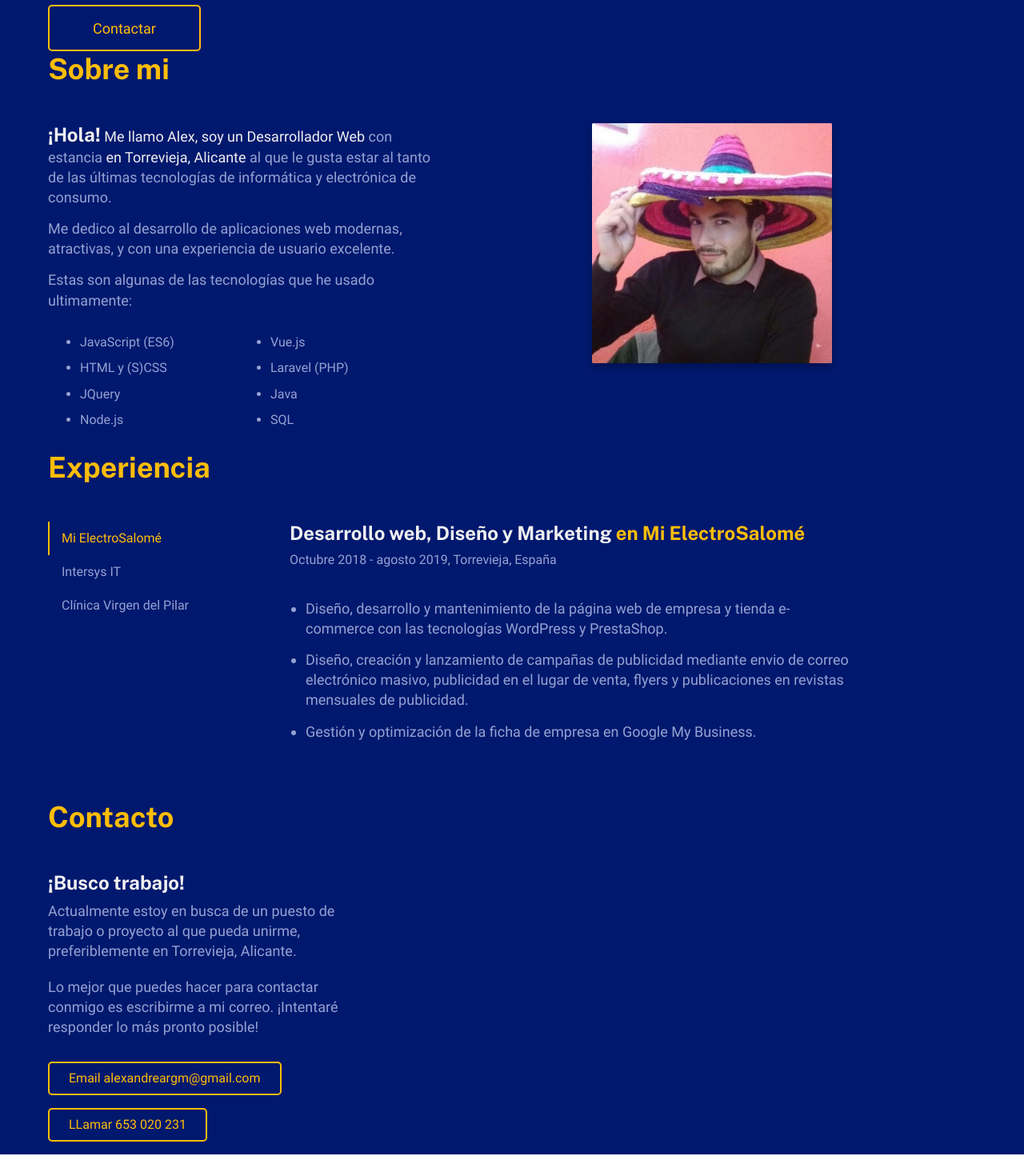
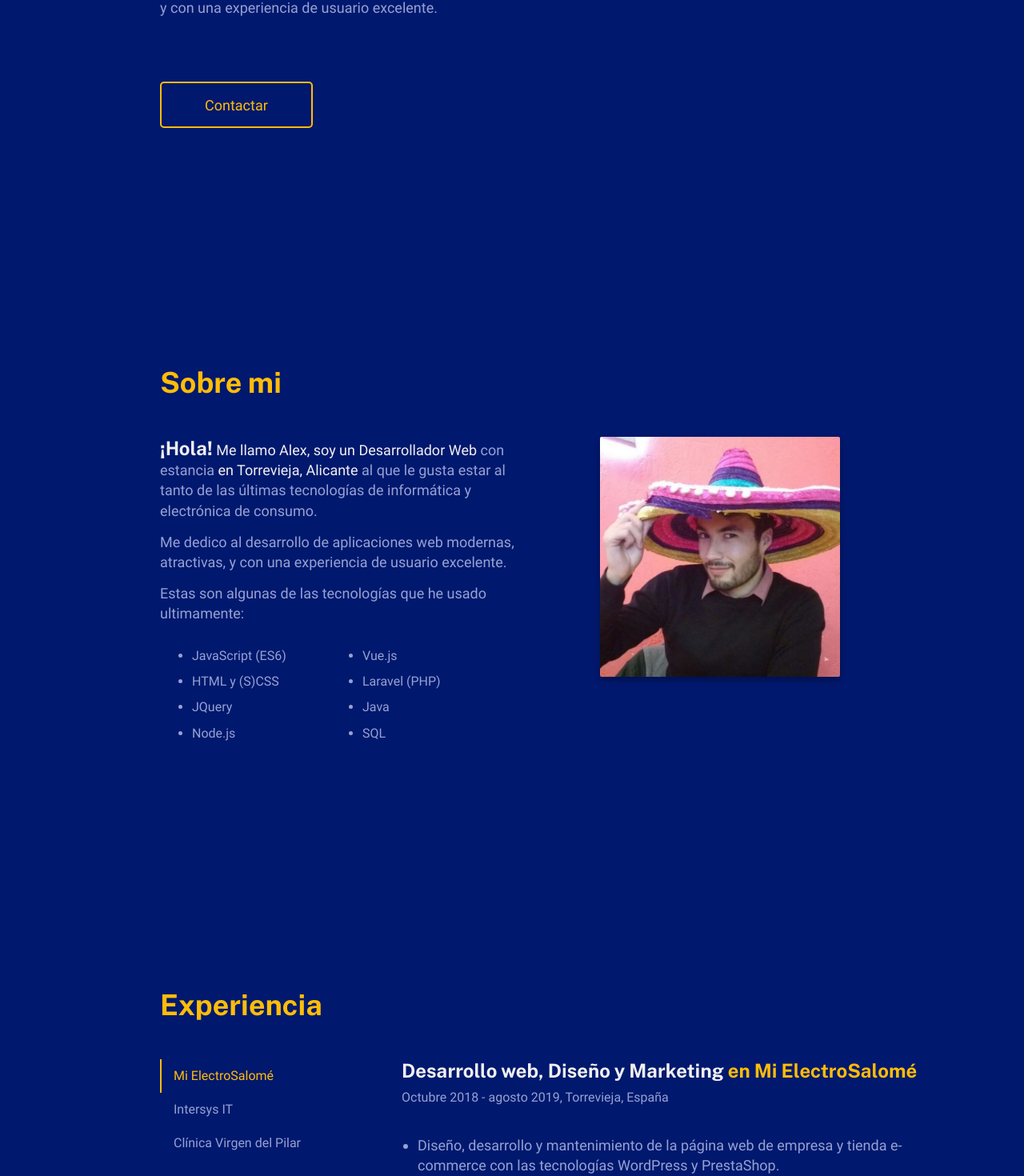
Before and after one commit to alexandreargm/portafolio, a Nuxt app: page / in a window 1280 px wide. Shown: the part 544-2014 px from the top of the page at 80% size. Before the commit the page ends 1987 px from the top, so only its background shows below. Built offline with nearby package versions, Linux system fonts and the light colour scheme.

Commit message:
fix paddings on contact.vue

```diff
--- a/components/AboutMe.vue
+++ b/components/AboutMe.vue
@@ -45,9 +45,7 @@
         </ul>
       </div>
       <div class="photo about-me__media">
-        <div class="photo__wrapper">
         <img src="/foto_perfil.jpg" alt="Foto de perfil" class="photo__image">
-        </div>
       </div>
     </div>
   </section>
@@ -70,7 +68,7 @@
     flex: 1 0 100%;
   }
   &__body {
-    max-width: 50em;
+    max-width: 45em;
   }
   &__title {
     margin-bottom: 1.3em;
@@ -81,34 +79,38 @@
   &__skills-list {
     padding-top: 1.5rem;
   }
-  &__media {
-    width: 70%;
-    max-width: 30rem;
-    margin: 4rem auto 0;
-    @media screen and (min-width: $tablet-landscape ) {
-      margin-top: 0;
-    }
-  }
-}
-
   .skills-list {
     column-count: 2;
     &__item {
       margin-bottom: 1rem;
     }
   }
-
+  &__media {
+    display: flex;
+    height: 100%;
+    justify-content: center;
+    margin-top: 4rem;
+    @media screen and (min-width: $tablet-portrait) {
+      justify-content: left;
+      @include indent(1, var(--column-count), $tablet-portrait-rem);
+    }
+    @media screen and (min-width: $tablet-landscape) {
+      margin-top: 0;
+      @include indent(1, var(--column-count), $tablet-landscape-rem);
+    }
+    @media screen and (min-width: $laptop) {
+      @include indent(1, var(--column-count), $laptop-rem);
+    }
     .photo {
-  &__wrapper {
-    border-radius: 0.2rem;
-    background: var(--color-contrast-medium);
-  }
       &__image {
+        max-width: 30rem;
         border-radius: 0.2rem;
         width: 100%;
         height: auto;
         box-shadow: 0 4px 8px rgba(0,0,0,0.3);
       }
     }
+  }
+}
 
 </style>
--- a/components/Contact.vue
+++ b/components/Contact.vue
@@ -17,6 +17,7 @@
         <p class="contact__description text--l">
           Lo mejor que puedes hacer para contactar conmigo es escribirme a mi correo. ¡Intentaré responder lo más pronto posible!
         </p>
+      </div>
       <div class="buttons contact__buttons">
         <div class="buttons__button">
           <a href="mailto:alexandreargm@gmail.com" role="button" class="button text--m text--color-primary">
@@ -27,7 +28,6 @@
           <a href="mailto:+34653020231" role="button" class="button text--m text--color-primary">
             LLamar 653 020 231
           </a>
-          </div>
         </div>
       </div>
     </div>
@@ -45,11 +45,11 @@
     margin-bottom: 2rem;
   }
   &__buttons {
-    margin-top: 3rem;
+    margin-top: 4rem;
   }
   .buttons {
     &__button {
-      margin-bottom: 1.6em;
+      margin-bottom: 2em;
     }
   }
 }
--- a/pages/index.vue
+++ b/pages/index.vue
@@ -60,6 +60,10 @@
     @media screen and (min-width: $laptop ) {
       margin-top: var(--navbar-height);
     }
+  }
+}
+
+.main {
   &__herolanding {
     min-height: 100vh;
     padding-top: $section-y-padding;
@@ -83,7 +87,7 @@
         @include indent(1, var(--column-count), $mobile-landscape-rem, var(--container-padding));
     }
     @media screen and (min-width: $tablet-portrait) {
-          @include indent(1, var(--column-count), $tablet-portrait-rem, var(--container-padding));
+        @include indent(2, var(--column-count), $tablet-portrait-rem, var(--container-padding));
     }
     @media screen and (min-width: $laptop ) {
       @include indent(2, var(--column-count), $laptop-rem, var(--container-padding));
@@ -111,12 +115,11 @@
         @include indent(2, var(--column-count), $mobile-landscape-rem, var(--container-padding));
     }
     @media screen and (min-width: $tablet-portrait) {
-          @include indent(2, var(--column-count), $tablet-portrait-rem, var(--container-padding));
+        @include indent(3, var(--column-count), $tablet-portrait-rem, var(--container-padding));
     }
     @media screen and (min-width: $laptop ) {
-        @include indent(4, var(--column-count), $laptop-rem, var(--container-padding));
+      @include indent(3, var(--column-count), $laptop-rem, var(--container-padding));
       margin-bottom: $section-bottom-margin;
-      }
     }
   }
 }
```
Lines whose indentation alone changed are shown as unchanged.
